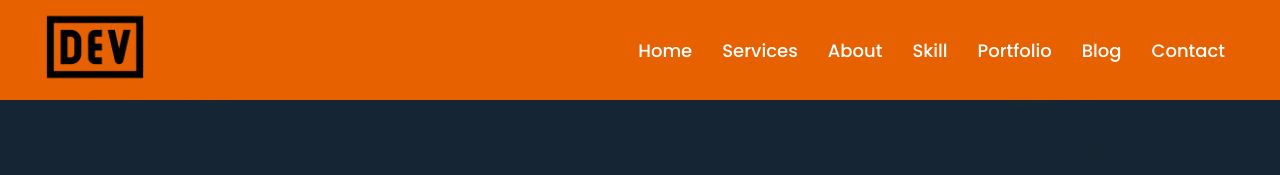
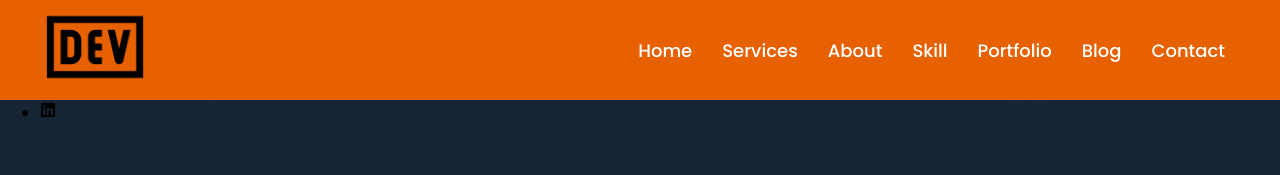
Before and after one commit to gabi-lovera/my-page, a React (Create React App) app in the folder myapp/: page / in a window 1280 px wide. Shown: the top 175 px of the page. Built offline with nearby package versions, Linux system fonts and the light colour scheme.

Commit message:
add icons

```diff
--- a/myapp/public/index.html
+++ b/myapp/public/index.html
@@ -17,5 +17,6 @@
   <body>
     <noscript>You need to enable JavaScript to run this app.</noscript>
     <div id="root"></div>
+
   </body>
 </html>
--- a/myapp/src/App.js
+++ b/myapp/src/App.js
@@ -6,6 +6,7 @@
     <div>
       <Banner />
       <Nav />
+
     </div>
   );
 }
--- a/myapp/src/components/Banner.js
+++ b/myapp/src/components/Banner.js
@@ -1,11 +1,37 @@
 import React from 'react'
-
+import {FaFacebookF,FaPinterest,FaTwitch,FaLinkedin,FaTwitter,FaInstagram} from "react-icons/fa"
 export const Banner = () => {
     return (
-        <header className="header">
+      <header className="header">
+        <div className="container">
+          <div className="row">
+            <div className="col-6">
+              <div className="header__content">
+                <ul className="header__ul">
+                  <li>
+                    <FaFacebookF />
+                  </li>
+                  <li>
+                    <FaTwitter />
+                  </li>
+                  <li>
+                    <FaPinterest />
+                  </li>
+                  <li>
+                    <FaInstagram />
+                  </li>
+                  <li>
+                    <FaLinkedin />
+                  </li>
+                </ul>
+              </div>
+            </div>
+            <div className="col-6"></div>
+          </div>
+        </div>
+      </header>
+    );
 
-        </header>
-    )
 }
 
 export default Banner;
```
